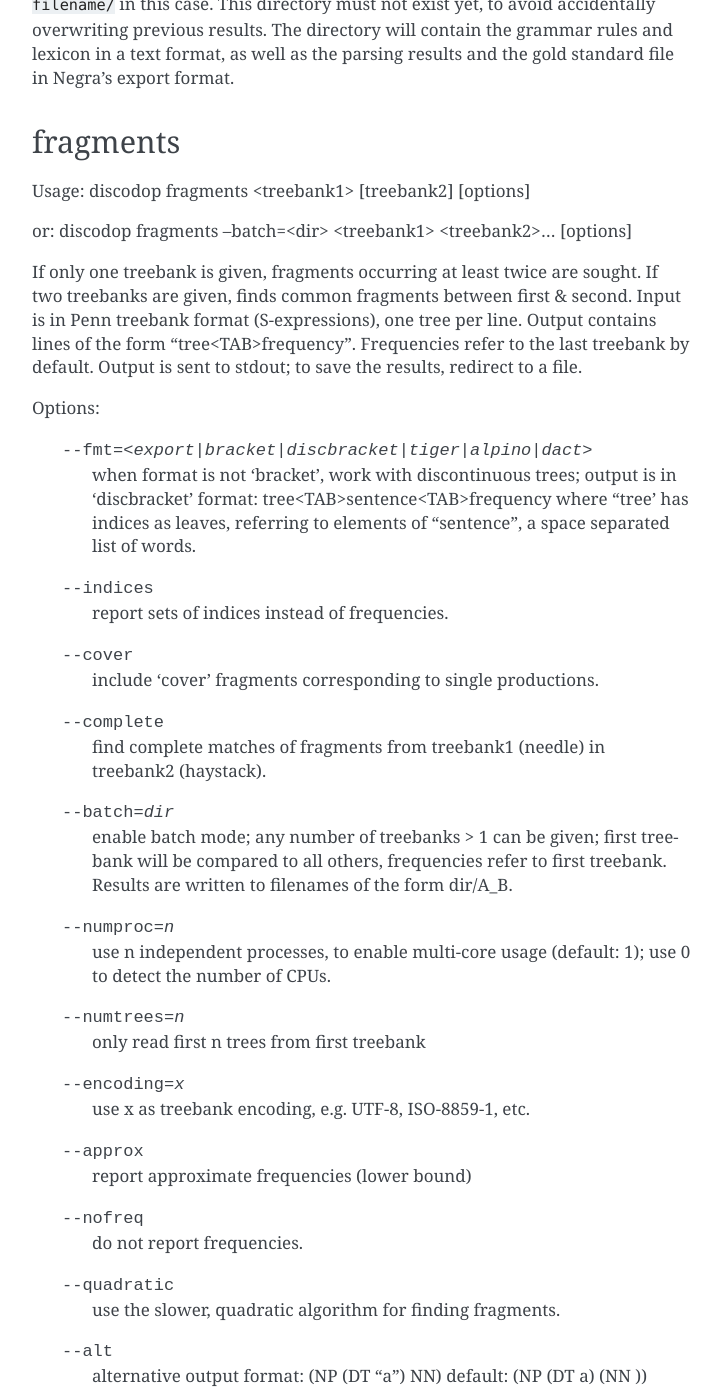
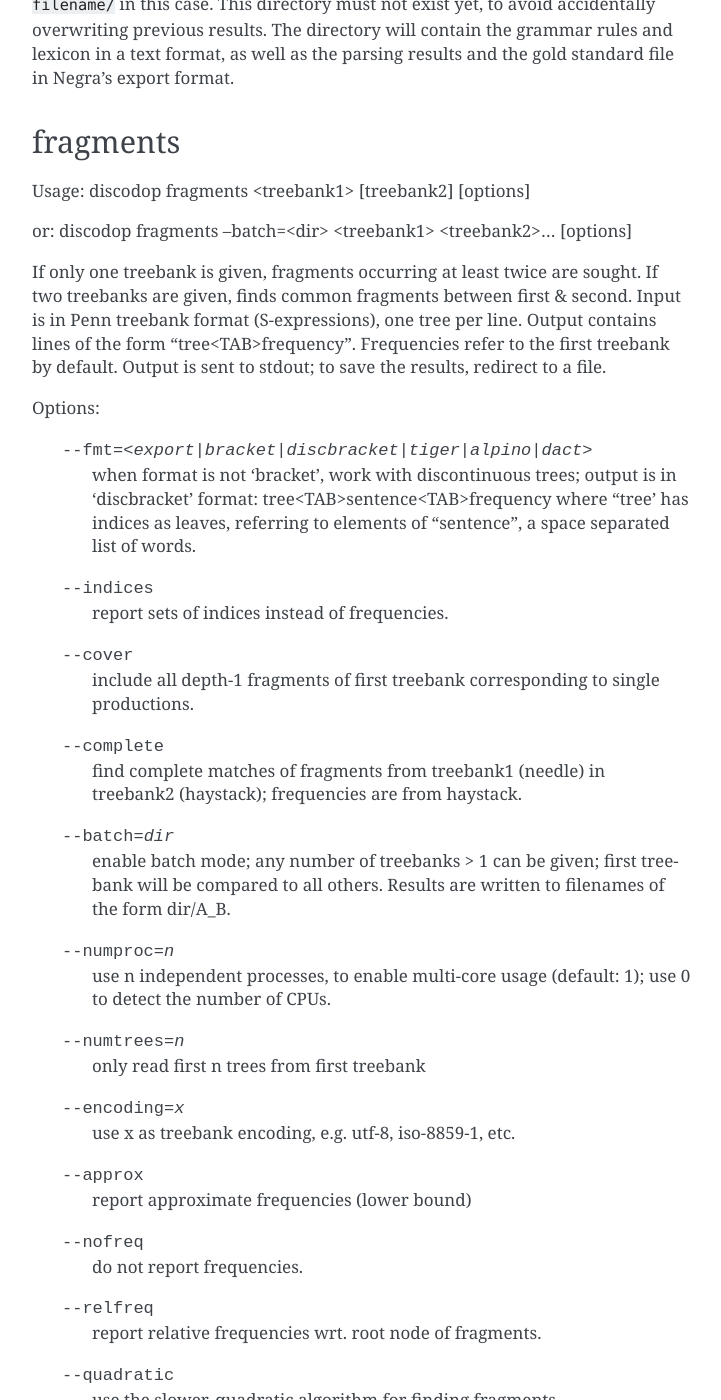
Before and after one commit to andreasvc/disco-dop, a Sphinx documentation site: the page built from docs/discodop.rst, in a window 1280 px wide and 1400 px high, scrolled down 893 px. Shown: the whole window, without its empty margins (388-1109 px from the left). Built offline with Sphinx 7.4.7, drawn with Linux system fonts in a browser that asks for light colours; some of the changed text lies outside the part shown.

Commit message:
new stuff
- extract frequencies from first treebank by default,
  only with --complete the frequencies are from the second one.
- allow --cover when two treebanks are given; cover fragments are from
  first treebank
- add --relfreq option to output relative frequencies as fractions
- disambiguation: extract fragments from derivations from DOP reduction
- grammar: rename 'tsg' option to 'ptsg'; accept fractions.

```diff
--- a/docs/discodop.rst
+++ b/docs/discodop.rst
@@ -51,7 +51,7 @@ If only one treebank is given, fragments occurring at least twice are sought.
 If two treebanks are given, finds common fragments between first & second.
 Input is in Penn treebank format (S-expressions), one tree per line.
 Output contains lines of the form "tree<TAB>frequency".
-Frequencies refer to the last treebank by default.
+Frequencies refer to the first treebank by default.
 Output is sent to stdout; to save the results, redirect to a file.
 
 Options:
@@ -63,19 +63,20 @@ Options:
                 where "tree' has indices as leaves, referring to elements of
                 "sentence", a space separated list of words.
   --indices     report sets of indices instead of frequencies.
-  --cover       include 'cover' fragments corresponding to single productions.
+  --cover       include all depth-1 fragments of first treebank corresponding
+                to single productions.
   --complete    find complete matches of fragments from treebank1 (needle) in
-                treebank2 (haystack).
+                treebank2 (haystack); frequencies are from haystack.
   --batch=dir   enable batch mode; any number of treebanks > 1 can be given;
-                first treebank will be compared to all others, frequencies
-                refer to first treebank.
+                first treebank will be compared to all others.
                 Results are written to filenames of the form dir/A_B.
   --numproc=n   use n independent processes, to enable multi-core usage
                 (default: 1); use 0 to detect the number of CPUs.
   --numtrees=n  only read first n trees from first treebank
-  --encoding=x  use x as treebank encoding, e.g. UTF-8, ISO-8859-1, etc.
+  --encoding=x  use x as treebank encoding, e.g. utf-8, iso-8859-1, etc.
   --approx      report approximate frequencies (lower bound)
   --nofreq      do not report frequencies.
+  --relfreq     report relative frequencies wrt. root node of fragments.
   --quadratic   use the slower, quadratic algorithm for finding fragments.
   --alt         alternative output format: (NP (DT "a") NN)
                 default: (NP (DT a) (NN ))
@@ -101,8 +102,8 @@ file, and options may consist of:
 --goldfmt, --parsesfmt=<*export|bracket|discbracket|tiger|alpino|dact>
                  Specify corpus format.
 
---goldenc, --parsesenc=<*UTF-8|ISO-8859-1|...>
-                 Specify a different encoding than the default UTF-8.
+--goldenc, --parsesenc=<*utf-8|iso-8859-1|...>
+                 Specify a different encoding than the default utf-8.
 
 --ted            Enable tree-edit distance evaluation.
 --headrules=x    Specify file with rules for head assignment of constituents
@@ -119,7 +120,7 @@ file, and options may consist of:
                  'replace': replace POS tags with morphology tags,
                  'between': add morphological node between POS tag and word.
 
-The parameter file should be encoded in UTF-8 and supports the following
+The parameter file should be encoded in utf-8 and supports the following
 options (in addition to those described in the README of EVALB):
 
 :DISC_ONLY:      only consider discontinuous constituents for F-scores.
@@ -159,7 +160,7 @@ options may consist of (* marks default option):
                 Input treebank format.
 --outputfmt=<*export|bracket|discbracket|dact|conll|mst>
                 Output treebank format.
---inputenc, --outputenc=<*UTF-8|ISO-8859-1|...>
+--inputenc, --outputenc=<*utf-8|iso-8859-1|...>
                 Treebank encoding.
 --slice=<n:m>   select a range of sentences from input starting with n,
                 up to but not including m; as in Python, n or m can be left
@@ -205,14 +206,17 @@ grammar
 Read off grammars from treebanks.
 Usage::
 
-   discodop grammar pcfg <input> <output> [options]
-   discodop grammar plcfrs <input> <output> [options]
-   discodop grammar dopreduction <input> <output> [options]
-   discodop grammar doubledop <input> <output> [options]
-   discodop grammar tsg <input> <output> [options]
+   discodop grammar <type> <input> <output> [options]
 
+type is one of:
+   pcfg
+   plcfrs
+   ptsg
+   dopreduction
+   doubledop
 
-input is a binarized treebank, or weighted fragments in the tsg case,
+input is a binarized treebank, or in the ptsg case, weighted fragments
+in the same format as the output of the discodop fragments command;
 output is the base name for the filenames to write the grammar to.
 
 Options (* marks default option):
@@ -220,7 +224,7 @@ Options (* marks default option):
 --inputfmt=<*export|bracket|discbracket|tiger|alpino|dact>
           The treebank format.
 
---inputenc=<\*UTF-8|ISO-8859-1|...>
+--inputenc=<\*utf-8|iso-8859-1|...>
           Treebank encoding.
 
 --dopestimator=<*rfe|ewe|shortest|...>
@@ -239,7 +243,7 @@ Options (* marks default option):
 When a PCFG is requested, or the input format is 'bracket' (Penn format), the
 output will be in bitpar format. Otherwise the grammar is written as a PLCFRS.
 The encoding of the input treebank may be specified. Output encoding will be
-ASCII for the rules, and UTF-8 for the lexicon.
+ASCII for the rules, and utf-8 for the lexicon.
 
 The PLCFRS format is as follows. Rules are delimited by newlines.
 Fields are separated by tabs. The fields are::
@@ -277,7 +281,7 @@ or:    discodop parser [options] --ctf k <coarserules> <coarselex>
 Grammars need to be binarized, and are in bitpar or PLCFRS format.
 When no file is given, output is written to standard output;
 when additionally no input is given, it is read from standard input.
-Files must be encoded in UTF-8.
+Files must be encoded in utf-8.
 Input should contain one token per line, with sentences delimited by two
 newlines. Output consists of bracketed trees, with discontinuities indicated
 through indices pointing to words in the original sentence.
@@ -324,7 +328,7 @@ Options (* marks default option):
 --fmt=<*export|bracket|discbracket|tiger|alpino|dact>
                  Specify corpus format.
 
---encoding=enc   Specify a different encoding than the default UTF-8.
+--encoding=enc   Specify a different encoding than the default utf-8.
 --functions=x    :'leave'=default: leave syntactic labels as is,
                  :'remove': strip functions off labels,
                  :'add': show both syntactic categories and functions,
@@ -349,7 +353,7 @@ Reads grammar from a text file in PLCFRS or bitpar format.
 Usage: discodop gen [--verbose] <rules> <lexicon>
 or: discodop gen --test
 
-Grammar is assumed to be in UTF-8; may be gzip'ed (.gz extension).
+Grammar is assumed to be in utf-8; may be gzip'ed (.gz extension).
 
 
 Web interfaces
```
Also changed, not shown: 5 other files.
